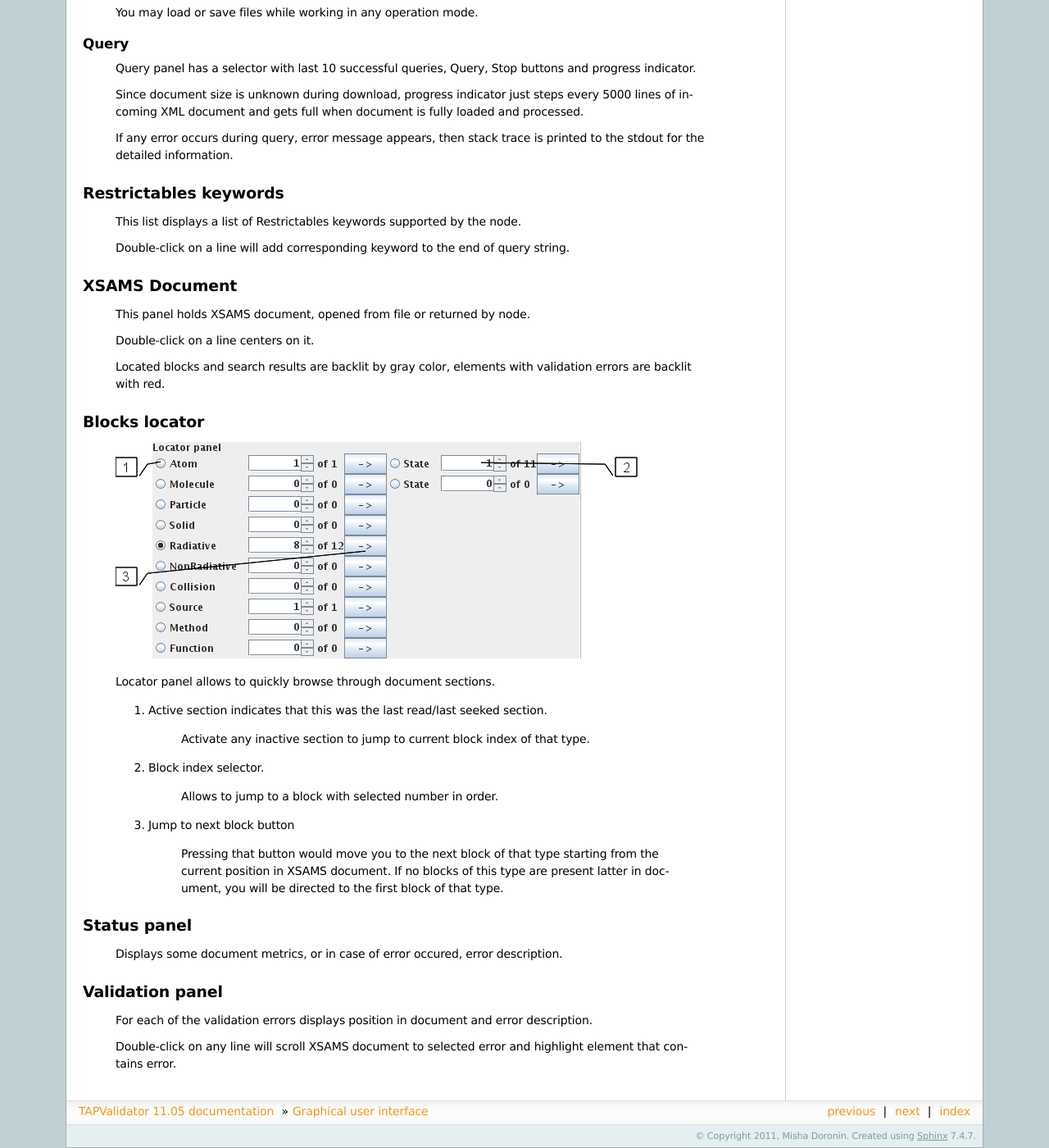
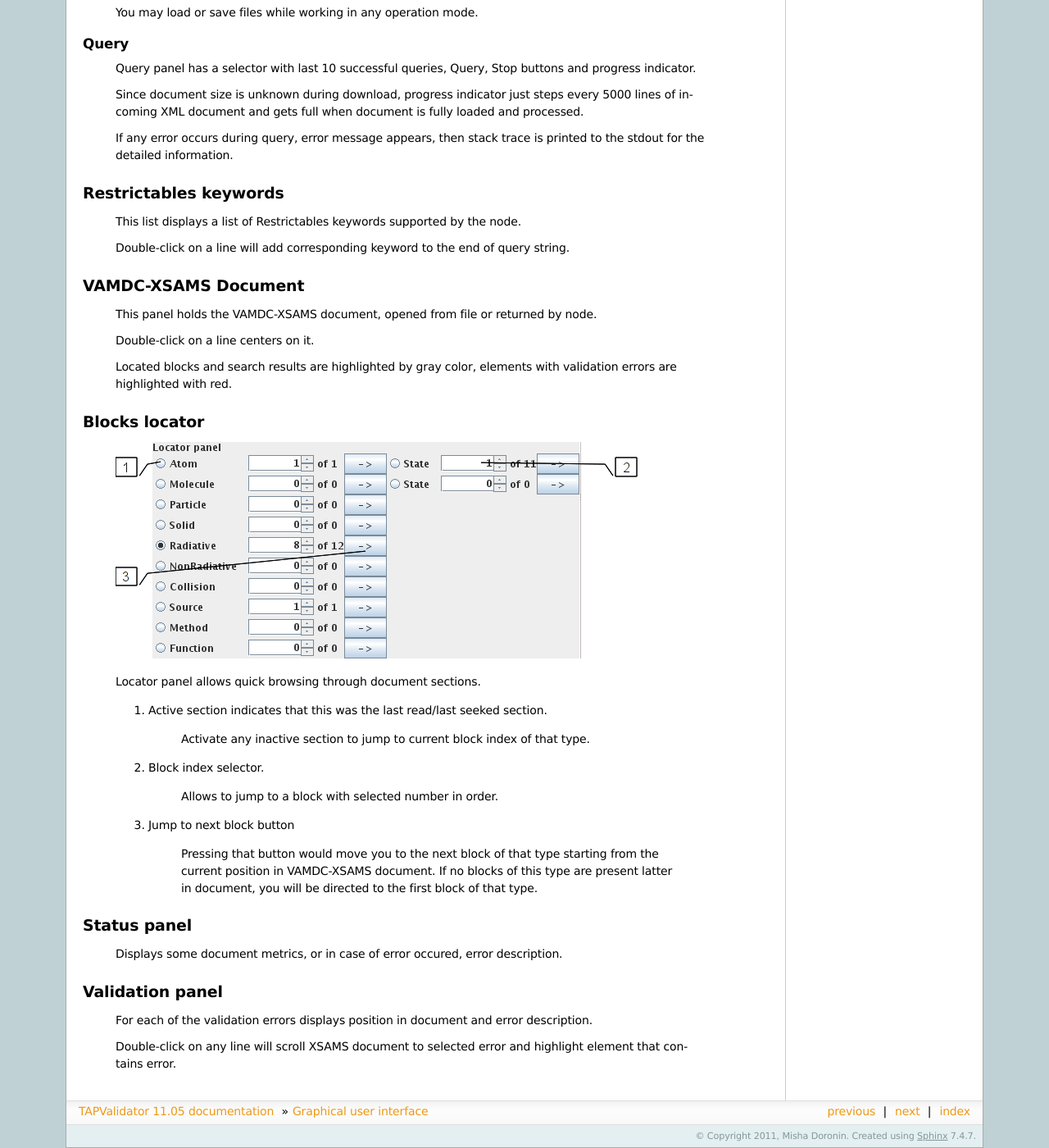
Before and after one commit to VAMDC/DocJavaTools, a Sphinx documentation site: the page built from TAPValidator/source/gui.rst, in a window 1280 px wide and 1400 px high, scrolled down 1478 px. Shown: the whole window at 82% size. Built offline with Sphinx 7.4.7, drawn with Linux system fonts in a browser that asks for light colours; some of the changed text lies outside the part shown.

Commit message:
small corrections

```diff
--- a/TAPValidator/source/gui.rst
+++ b/TAPValidator/source/gui.rst
@@ -5,9 +5,9 @@ Graphical user interface
 
 By default, TAPValidator starts in graphical mode.
 
-When first run, it's necessary to modify the :ref:`settings`.
+When first run, it is necessary to modify the configuration settings.  See :ref:`settings`.
 
-Then usual operation would be to do several queries on the node (network/plugin) and, if an errors occurs, modify node software code.
+Then, the usual operation would be to do several queries on the node (network/plugin) and, if an errors occurs, modify node software code.
 Iterate until documents are validating without errors.
 
 
@@ -97,15 +97,15 @@ Restrictables keywords
 
 .. _document:
 
-XSAMS Document
+VAMDC-XSAMS Document
 -----------------
 
-	This panel holds XSAMS document, opened from file or returned by node.
+	This panel holds the VAMDC-XSAMS document, opened from file or returned by node.
 
 	Double-click on a line centers on it.
 
-	Located blocks and search results are backlit by gray color,
-	elements with validation errors are backlit with red.
+	Located blocks and search results are highlighted by gray color,
+	elements with validation errors are highlighted with red.
 
 
 .. _locator:
@@ -115,7 +115,7 @@ Blocks locator
 
 	.. image:: img/locator_labelled.png
 
-	Locator panel allows to quickly browse through document sections.
+	Locator panel allows quick browsing through document sections.
 
 	#. Active section indicates that this was the last read/last seeked section.
 
@@ -127,7 +127,7 @@ Blocks locator
 
 	#. Jump to next block button
 
-		Pressing that button would move you to the next block of that type starting from the current position in XSAMS document.
+		Pressing that button would move you to the next block of that type starting from the current position in VAMDC-XSAMS document.
 		If no blocks of this type are present latter in document, you will be directed to the first block of that type.
 
 
```
Also changed, not shown: other parts of TAPValidator/source/gui.rst (+1 -1 lines), TAPValidator/source/gui_settings.rst (+5 -5 lines), TAPValidator/source/index.rst (+5 -2 lines).
